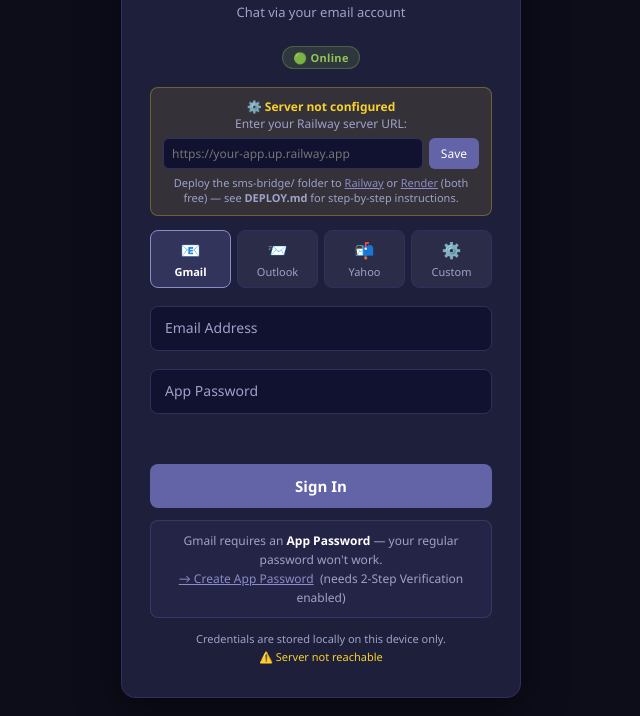
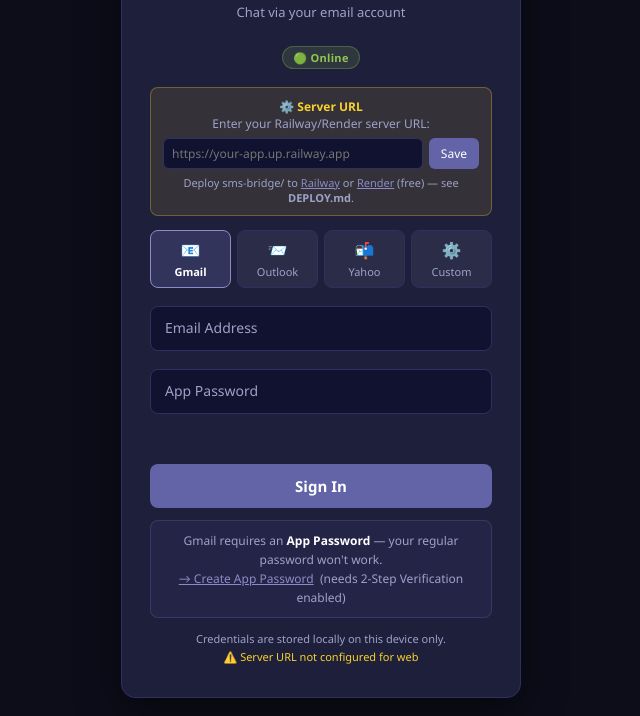
Before and after one commit to MarkyoHomer/Emailssenger, a plain HTML site: page index.html in a window 1280 px wide. Shown: the part 84-800 px from the top of the page, without its empty margins (319-959 px from the left). Drawn offline with Linux system fonts and the light colour scheme; no server answers.

Commit message:
Add files via upload

```diff
--- a/index.html
+++ b/index.html
@@ -14,20 +14,20 @@
     <p class="subtitle">Chat via your email account</p>
     <div id="networkBadge" class="network-badge online">🟢 Online</div>
 
-    <!-- Bridge server URL (shown only if not configured) -->
-    <div id="bridgeSetup" style="display:none;background:rgba(248,210,42,0.1);border:1px solid rgba(248,210,42,0.3);border-radius:8px;padding:10px 12px;margin-bottom:14px;font-size:12px;">
-      <strong style="color:#f8d22a;">⚙️ Server not configured</strong><br>
-      <span style="color:var(--text-muted);">Enter your Railway server URL:</span>
+    <!-- Bridge server URL config -->
+    <div id="bridgeSetup" style="background:rgba(248,210,42,0.1);border:1px solid rgba(248,210,42,0.3);border-radius:8px;padding:10px 12px;margin-bottom:14px;font-size:12px;">
+      <strong style="color:#f8d22a;">⚙️ Server URL</strong><br>
+      <span style="color:var(--text-muted);">Enter your Railway/Render server URL:</span>
       <div style="display:flex;gap:6px;margin-top:6px;">
         <input type="url" id="bridgeUrlInput" placeholder="https://your-app.up.railway.app"
           style="flex:1;padding:6px 8px;border:1px solid var(--border);border-radius:6px;background:var(--input-bg);color:var(--text);font-size:12px;outline:none;">
         <button onclick="saveBridgeUrl()" style="padding:6px 12px;background:var(--purple);color:#fff;border:none;border-radius:6px;cursor:pointer;font-size:12px;">Save</button>
       </div>
       <p style="margin-top:6px;color:var(--text-muted);font-size:11px;">
-        Deploy the <code>sms-bridge/</code> folder to
+        Deploy <code>sms-bridge/</code> to
         <a href="https://railway.app" target="_blank" style="color:var(--purple-light)">Railway</a> or
         <a href="https://render.com" target="_blank" style="color:var(--purple-light)">Render</a>
-        (both free) — see <strong>DEPLOY.md</strong> for step-by-step instructions.
+        (free) — see <strong>DEPLOY.md</strong>.
       </p>
     </div>
 
--- a/login.js
+++ b/login.js
@@ -1,12 +1,7 @@
 // ── EMAIL BRIDGE URL ─────────────────────────────────────────
-// When deployed: set this to your Railway URL
-// e.g. 'https://myhomeconnect-email.up.railway.app'
-// When running locally: uses localhost:3001
 const EMAIL_BRIDGE = (function() {
-  // Check if a Railway URL is stored (set after first deploy)
   var stored = localStorage.getItem('mhc_bridge_url');
-  if (stored) return stored;
-  // Default: local development
+  if (stored) return stored.replace(/\/$/, '');
   return 'http://localhost:3001';
 })();
 
@@ -140,20 +135,31 @@
 async function checkBridgeServer() {
   var statusEl = document.getElementById('serverStatus');
   var setupEl  = document.getElementById('bridgeSetup');
+  var urlInput = document.getElementById('bridgeUrlInput');
+
+  // Pre-fill input with current URL if set
+  var current = localStorage.getItem('mhc_bridge_url');
+  if (urlInput && current) urlInput.value = current;
+
+  // Always show setup panel if using localhost (means not configured for web)
+  var isLocalhost = EMAIL_BRIDGE.includes('localhost');
+  if (isLocalhost && setupEl) {
+    setupEl.style.display = 'block';
+    if (statusEl) { statusEl.textContent = '⚠️ Server URL not configured for web'; statusEl.style.color = '#f8d22a'; }
+    return;
+  }
+
   try {
-    var res = await fetch(EMAIL_BRIDGE + '/status', { signal: AbortSignal.timeout(3000) });
+    var res = await fetch(EMAIL_BRIDGE + '/status', { signal: AbortSignal.timeout(5000) });
     if (res.ok) {
-      if (statusEl) { statusEl.textContent = '✅ Server connected'; statusEl.style.color = '#92c353'; }
+      if (statusEl) { statusEl.textContent = '✅ Server connected — ' + EMAIL_BRIDGE; statusEl.style.color = '#92c353'; }
       if (setupEl)  setupEl.style.display = 'none';
     } else {
-      throw new Error('not ok');
+      throw new Error('HTTP ' + res.status);
     }
   } catch (e) {
-    if (statusEl) { statusEl.textContent = '⚠️ Server not reachable'; statusEl.style.color = '#f8d22a'; }
-    // Show setup panel if no Railway URL configured
-    if (!localStorage.getItem('mhc_bridge_url') && setupEl) {
-      setupEl.style.display = 'block';
-    }
+    if (statusEl) { statusEl.textContent = '⚠️ Server not reachable: ' + EMAIL_BRIDGE; statusEl.style.color = '#ff6b6b'; }
+    if (setupEl)  setupEl.style.display = 'block';
   }
 }
 function updateNetworkBadge() {
```
